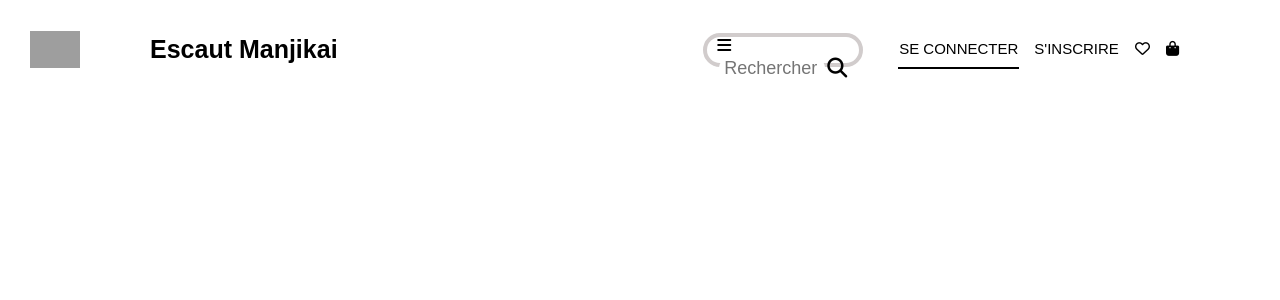
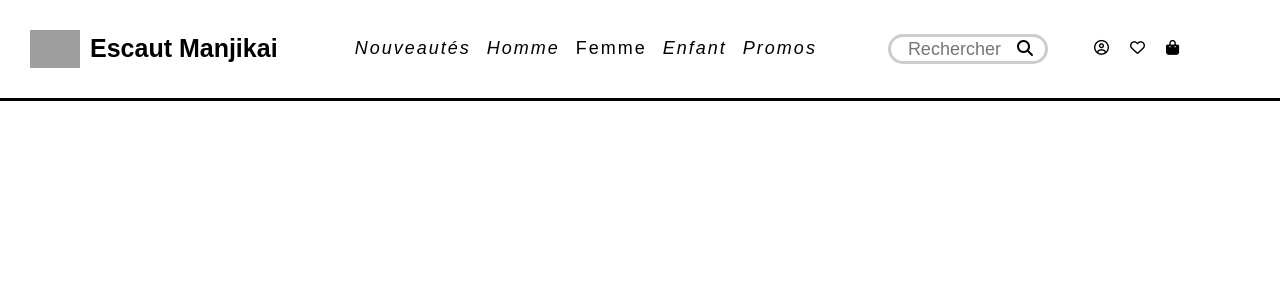
Before and after one commit to Hyakkilies5/bcorp, a PHP site: page / in a window 1280 px wide. Shown: the top 300 px of the page. Run offline with PHP 8.4, Linux system fonts and the light colour scheme; some libraries are stand-ins or nearby versions; grey boxes are pictures that could not be loaded.

Commit message:
edit all

```diff
--- a/index.html
+++ b/index.html
@@ -5,7 +5,6 @@
   <meta charset="UTF-8">
   <meta http-equiv="X-UA-Compatible" content="IE=edge">
   <meta name="viewport" content="width=device-width, initial-scale=1.0">
-  <link rel="shortcut icon" href="escaut_manjikai.jpg" type="image/x-icon">
 
   <script src="https://kit.fontawesome.com/dcaac382f0.js" crossorigin="anonymous"></script>
   <link rel="stylesheet" href="styles.css">
@@ -18,15 +17,25 @@
     <header>
       <img src="public/img/Logo.png" alt="">
       <h2 class="logo">Escaut Manjikai</h2>
+
+      <nav class="navigation-aff">
+
+        <a href="#"><i class="">Nouveautés</i></a>
+        <a href="#"><i class="">Homme</i></a>
+        <a href="#"><i class=""></i>Femme</a>
+        <a href="#"><i class="">Enfant</i></a>
+        <a href="#"><i class="">Promos</i></a>
+
+      </nav>
+
       <div class="boxContainer">
-        <i class="menu-toggle-btn fas fa-bars"></i>
         <table class="elementsContainer">
           <tr>
             <td>
               <input type="text" placeholder="Rechercher" class="search">
             </td>
             <td>
-              <div class="material-icons">
+              <div class="material-iconss">
                 <a href=""><i class="fas fa-search"></i></a>
               </div>
             </td>
@@ -35,21 +44,21 @@
       </div>
       <nav class="navigation-menu">
 
-        <a class="active" href="#">Se connecter</a>
-        <a href="#">S'inscrire</a>
+        <a href="#"><i class="far fa-user-circle"></i></a>
         <a href="#"><i class="far fa-heart"></i></a>
         <a href="#"><i class="fas fa-shopping-bag"></i></a>
 
       </nav>
+      <div class="icons-other">
+        <a href="#"><i class="far fa-heart"></i></a>
+        <a href="#"><i class="fas fa-shopping-bag"></i></a>
+      </div>
+      <div class="material-icons">
+        <a href=""><i class="fas fa-search"></i></a>
+      </div>
+      <i class="menu-toggle-btn fas fa-bars"></i>
     </header>
   </section>
-
-  <script type="text/javascript">
-    $(".menu-toggle-btn").click(function () {
-      $(this).toggleClass("fa-times");
-      $(".navigation-menu").toggleClass("active");
-    });
-  </script>
 </body>
 
 </html>
--- a/styles.css
+++ b/styles.css
@@ -26,6 +26,7 @@ header {
 	left: 0;
 	width: 100%;
 	transition: 500ms;
+	border-bottom: 3px solid #000 ;
 }
 
 img {
@@ -38,23 +39,18 @@ nav {
 
 .navigation-menu a {
 	display: inline-block;
-	margin-left: 10px;
+	margin-left: 15px;
 	font-size: 15px;
 	text-decoration: none;
 	font-family: sans-serif;
 	color: #000;
 	text-transform: uppercase;
 	border-bottom:  2px solid transparent;
-	padding: 10px 1px;
-	transition: 200ms;
+	padding: 5px 1px;
+	transition: .3s;
 }
 
 a:hover {
-    border-color: #000;
-    transition: .5s;
-}
-
-a.active {
     border-color: #000;
     transition: .5s;
 }
@@ -63,17 +59,17 @@ a.active {
 	flex: 1;
 	font-size: 25px;
 	font-family: sans-serif;
-	margin-left: 70px;
+	margin-left: 10px;
 	color: #000;
 }
 
 .boxContainer {
     width: 160px;
-    height: 34px;
-    border: 4px solid #d1cccc;
+    height: 30px;
+    border: 3px solid #d1cccc;
     padding: 0px 10px;
     border-radius: 40px;
-    margin-right: 25px;
+    margin-right: 30px;
 }
 
 .elementsContainer {
@@ -98,10 +94,94 @@ a.active {
 }
 
 .material-icons a {
-    font-size: 20px;
-    color: #000;
+	display: none;
 }
 
-@media (max-width:801) {
+.material-iconss a {
+	color: #000;
+}
+
+.menu-toggle-btn  {
+	display: none;
+}
+
+.icons-other a{
+	display: none;
+}
+
+.navigation-aff a {
+	text-decoration: none;
+	font-size: 18px;
+	letter-spacing: 2px;
+	color: #000;
+	cursor: pointer;
+	border-bottom: 2px solid transparent;
+	padding: 5px 1px;
+	transform: uppercarse;
+	font-family: sans-serif;
+	margin-left: 10px;
+}
+
+.navigation-aff a:hover {
+	border-color: #000;
+	transition: .3s;
+}
+
+@media screen and (max-width:800px) {
+
+	.boxContainer {
+		display: flex;
+	}
+
+	.navigation-menu  {
+		display: none;
+	}
+
+	.material-icons a {
+		display: none;
+	}
+
+	.menu-toggle-btn  {
+		display: flex;
+		font-size: 22px;
+		cursor: pointer;
+		color: #000;
+		margin-right: 10px;
+	}
+
+	.icons-other a {
+		display: flex;
+		color: #000;
+		text-decoration: none;
+		font-size: 22px;
+		letter-spacing: 5px;
+	}
+
+	.navigation-aff {
+		display: none;
+	}
+}
+
+@media screen and (max-width: 490px) {
+
+	.boxContainer {
+		display: none;
+	}
+
+	.material-icons a {
+		display: flex;
+		color: #000;
+		font-size: 22px;
+		cursor: pointer;
+		text-decoration: none;
+		margin-right: 25px;
+	}
+}
+
+@media screen and (max-width:400px) {
+
+	.logo {
+		margin-left: -10px;
+	}
 
 }
```
